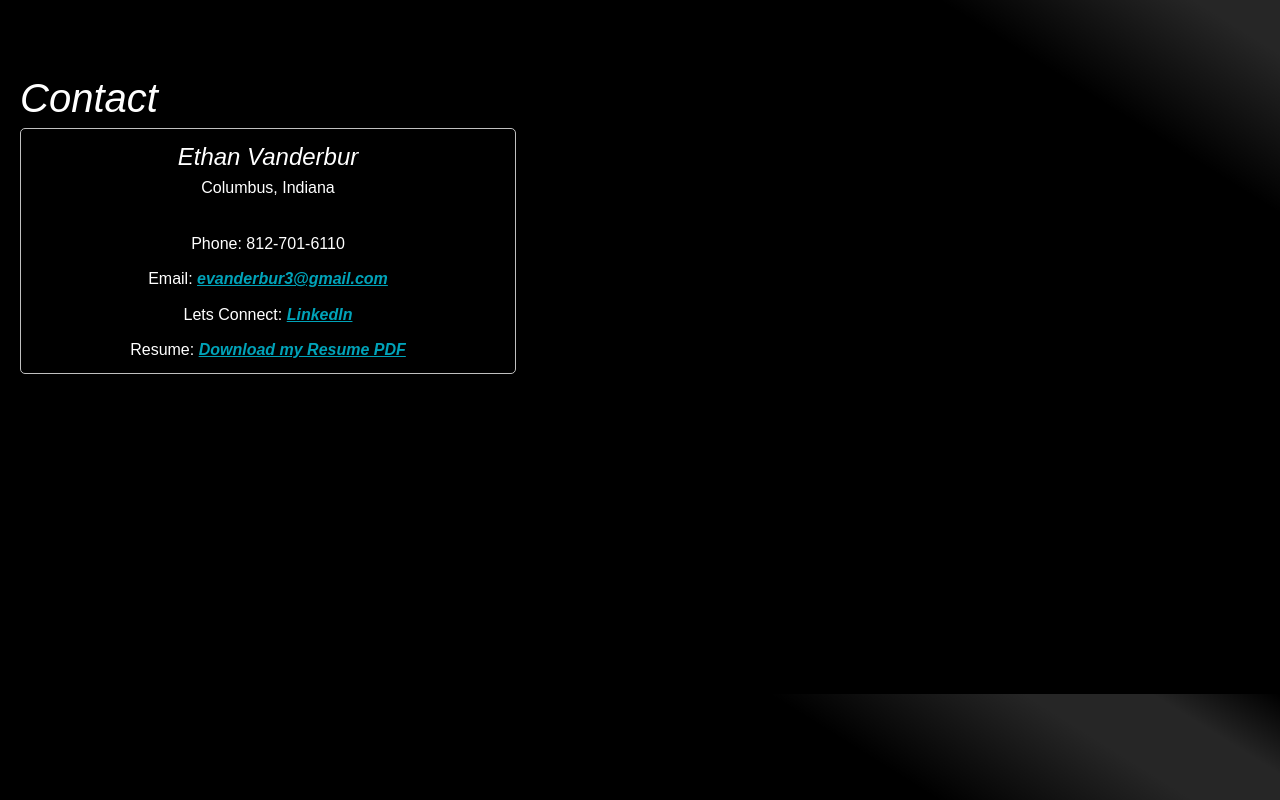
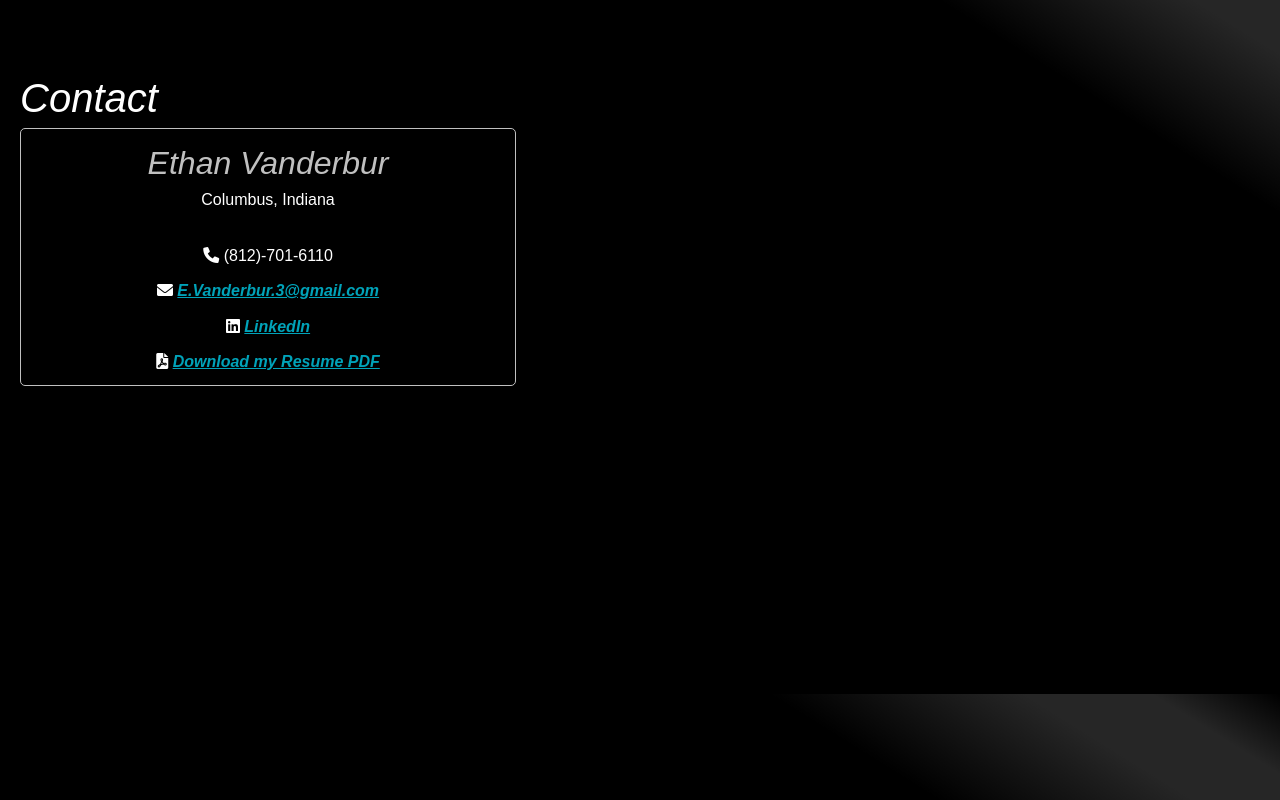
Before and after one commit to ethan5191/portfolio_v2, a Next.js app: page / in a window 1280 px wide. Shown: the part 4906-5706 px from the top of the page. Built offline with nearby package versions, Linux system fonts and the light colour scheme.

Commit message:
Addede icons to the contact section in place of text

```diff
--- a/app/components/contact/ContactSection.tsx
+++ b/app/components/contact/ContactSection.tsx
@@ -9,14 +9,14 @@ export default function ContactSection() {
                 <h3>Ethan Vanderbur</h3>
                 <p>Columbus, Indiana</p>
                 <div className={contact.contactMethods}>
-                    <p>Phone: 812-701-6110</p>
-                    <p>Email: <a href="mailto:evanderbur3@gmail.com">evanderbur3@gmail.com</a></p>
-                    <p>Lets Connect: <a href="https://www.linkedin.com/in/ethan-vanderbur-2797aa260/"
+                    <p><i className="fas fa-phone"></i> (812)-701-6110</p>
+                    <p><i className="fas fa-envelope"></i> <a href="mailto:evanderbur3@gmail.com">E.Vanderbur.3@gmail.com</a></p>
+                    <p><i className="fab fa-linkedin"></i> <a href="https://www.linkedin.com/in/ethan-vanderbur-2797aa260/"
                                         target="_blank"
                                         rel="noopener noreferrer">LinkedIn</a>
                     </p>
-                    <p>Resume: <a href="/VanderburEthan_2025.pdf" target="_blank"
-                                  rel="noopener noreferrer">
+                    <p><i className="fas fa-file-pdf"></i> <a href="/VanderburEthan_2025.pdf" target="_blank"
+                                                              rel="noopener noreferrer">
                         Download my Resume PDF</a></p>
                 </div>
             </div>
--- a/app/components/contact/contactSection.module.css
+++ b/app/components/contact/contactSection.module.css
@@ -8,9 +8,10 @@
 }
 
 .contactContent h3 {
-    font-size: 1.5em;
+    font-size: 2em;
     font-style: italic;
     text-align: center;
+    color: #C0C0C0;
 }
 
 .contactMethods {
```
